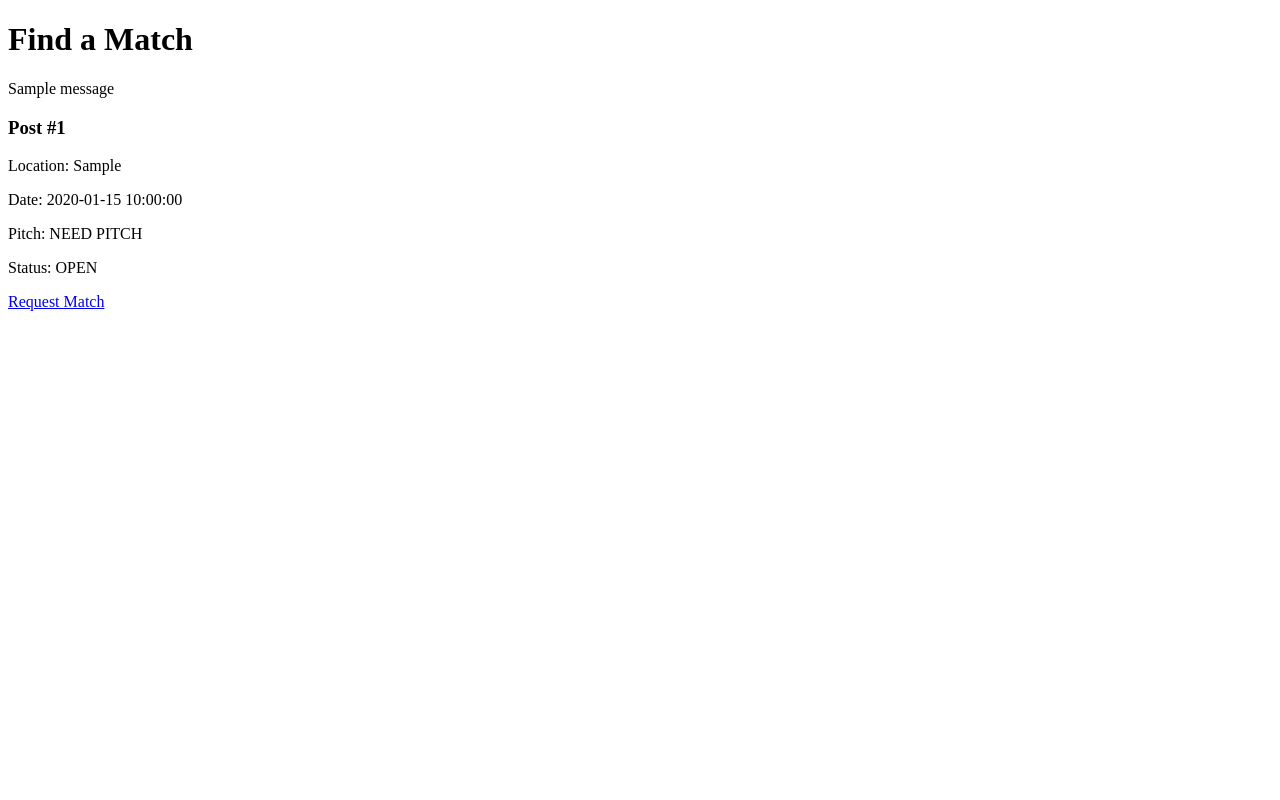
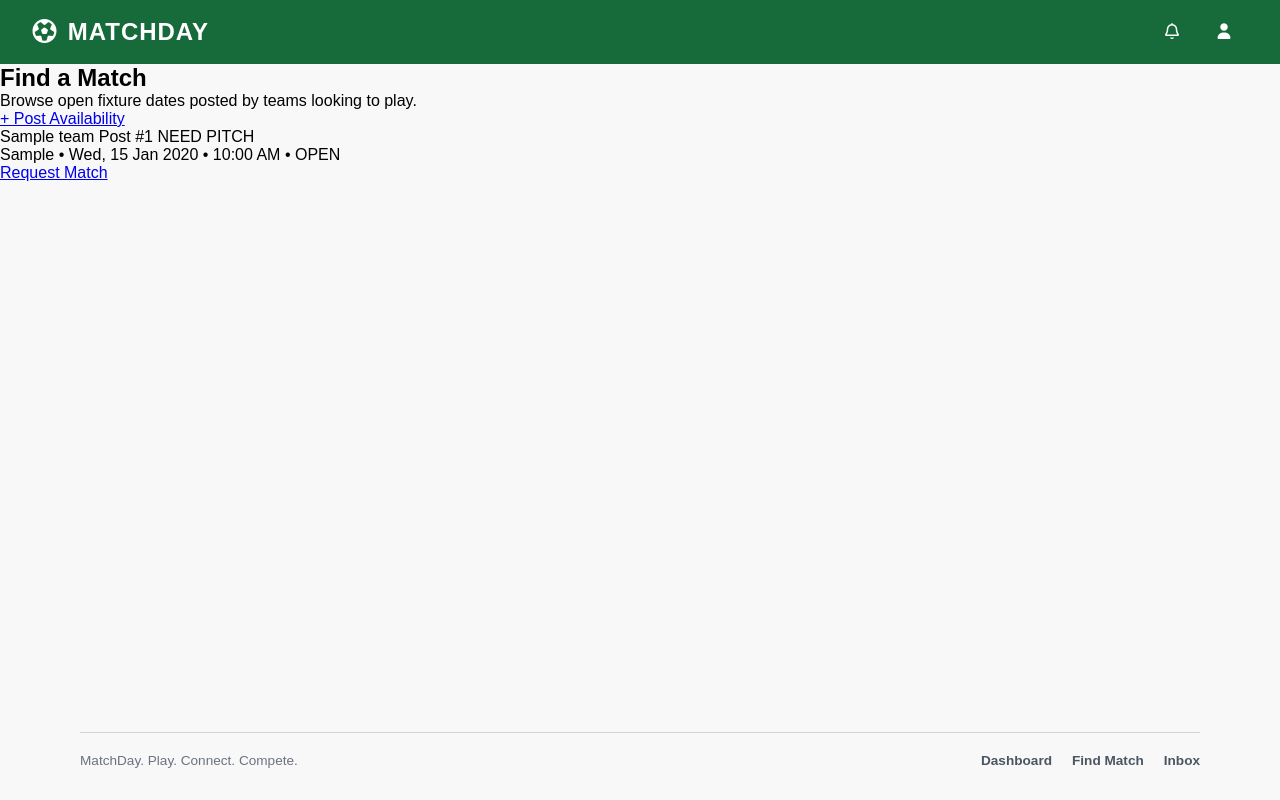
Before and after one commit to philipkasumbi/matchday, a Flask app: page /search in a window 1280 px wide. Run offline with Flask 3, Linux system fonts and the light colour scheme; tables that the repository leaves empty hold one stand-in row (values such as "Sample post"); one stand-in notice (Sample message) is shown.

Commit message:
feat(search): build open fixtures feed

```diff
--- a/templates/search.html
+++ b/templates/search.html
@@ -1,36 +1,83 @@
-<!DOCTYPE html>
+<!doctype html>
 <html lang="en">
   <head>
-    <meta charset="UTF-8">
-    <title>Available Posts</title>
+    <meta charset="utf-8">
+    <meta name="viewport" content="width=device-width, initial-scale=1">
+    <title>Dashboard</title>
+    <link rel="stylesheet" href="{{ url_for('static', filename='style.css') }}">
+     <link rel="stylesheet" href="https://cdnjs.cloudflare.com/ajax/libs/font-awesome/7.3.1/css/all.min.css" integrity="sha512-..." crossorigin="anonymous" referrerpolicy="no-referrer" />
   </head>
   <body>
-    <h1>Find a Match</h1>
+<!--  navbar-->
+<nav>
+  <div class="nav-brand">
+    <i class="fa-regular fa-futbol"></i>
+    <a href="{{ url_for('home') }}" class="brand">MATCHDAY</a>
+  </div>
+  <div>
+    <ul>
+      <li><a href="#"><i class="fa-regular fa-bell"></i></a></li>
+      <li><a href="#"><i class="fa-solid fa-user"></i></a></li>
+    </ul>
+  </div>
+</nav>
 
-    {% with messages = get_flashed_messages() %}
-        {% for message in messages %}
-            <p>{{ message }}</p>
-        {% endfor %}
-    {% endwith %}
+
+<main class="requests-container">
+  <div class="requests-header">
+    <div>
+      <h2>Find a Match</h2>
+      <p>Browse open fixture dates posted by teams looking to play.</p>
+    </div>
+    <a href="{{ url_for('team_posts') }}" class="btn-inbox-accept">+ Post Availability</a>
+  </div>
 
   {% if posts %}
+    <div class="requests-panel">
       {% for post in posts %}
-            <div>
-                <h3>Post #{{ post.id }}</h3>
-                <p>Location: {{ post.team.home_area }}</p>
-                <p>Date: {{ post.date }}</p>
-<!--                <p>Time: {{ post.time_window }}</p>-->
-                <p>Pitch: {{ post.pitch_status }}</p>
-                <p>Status: {{ post.status }}</p>
+        <div class="request-item">
+          <div class="request-left">
+            <div class="request-title-row">
+              <span class="opponent-name">{{ post.team.name }}</span>
+              <span class="post-ref">Post #{{ post.id }}</span>
+              <span class="pill {% if post.pitch_status == 'HAVE PITCH' %}pill-accepted{% elif post.pitch_status == 'NEED PITCH' %}pill-pending{% else %}pill-declined{% endif %}">
+                {{ post.pitch_status }}
+              </span>
+            </div>
 
-                <a href="{{ url_for('request_match', post_id=post.id) }}">
+            <div class="request-meta">
+              <span>{{ post.team.home_area }}</span>
+              <span class="dot">&bull;</span>
+              <span>{{ post.date.strftime('%a, %d %b %Y • %I:%M %p') }}</span>
+              <span class="dot">&bull;</span>
+              <span>{{ post.status }}</span>
+            </div>
+          </div>
+
+          <div class="request-right">
+            <a href="{{ url_for('request_match', post_id=post.id) }}" class="btn-outline-green">
               Request Match
             </a>
           </div>
-
+        </div>
       {% endfor %}
+    </div>
   {% else %}
-        <p>No open matches available.</p>
+    <div class="requests-empty">
+      <p>No open matches available right now.</p>
+      <a href="{{ url_for('team_posts') }}" class="btn-inbox-accept">Post Your Availability</a>
+    </div>
   {% endif %}
+</main>
+  <footer class="site-footer">
+  <div class="footer-inner">
+    <p>MatchDay. Play. Connect. Compete.</p>
+    <div class="footer-links">
+      <a href="{{ url_for('home') }}">Dashboard</a>
+      <a href="{{ url_for('search_posts') }}">Find Match</a>
+      <a href="{{ url_for('inbox') }}">Inbox</a>
+    </div>
+  </div>
+</footer>
   </body>
 </html>
```
Lines whose indentation alone changed are shown as unchanged.
